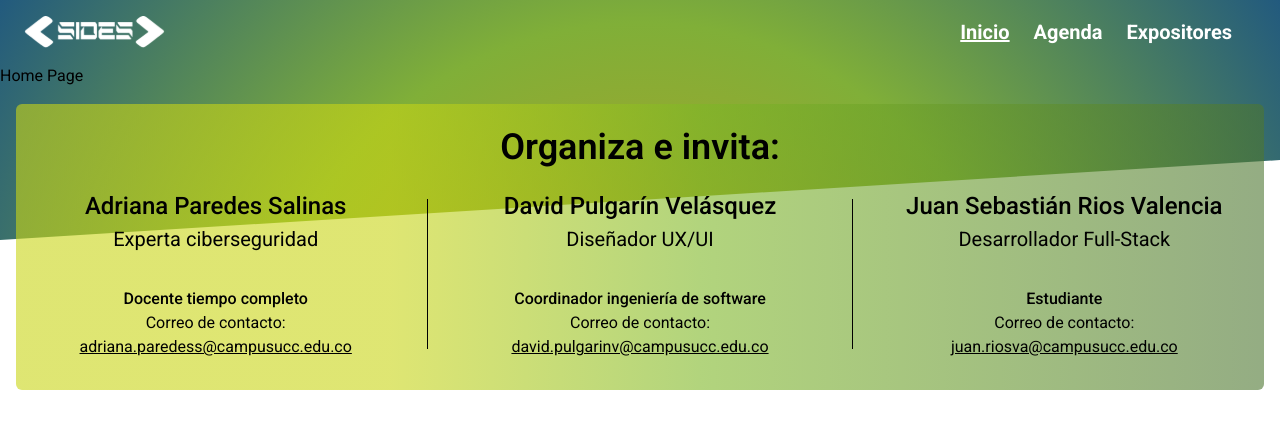
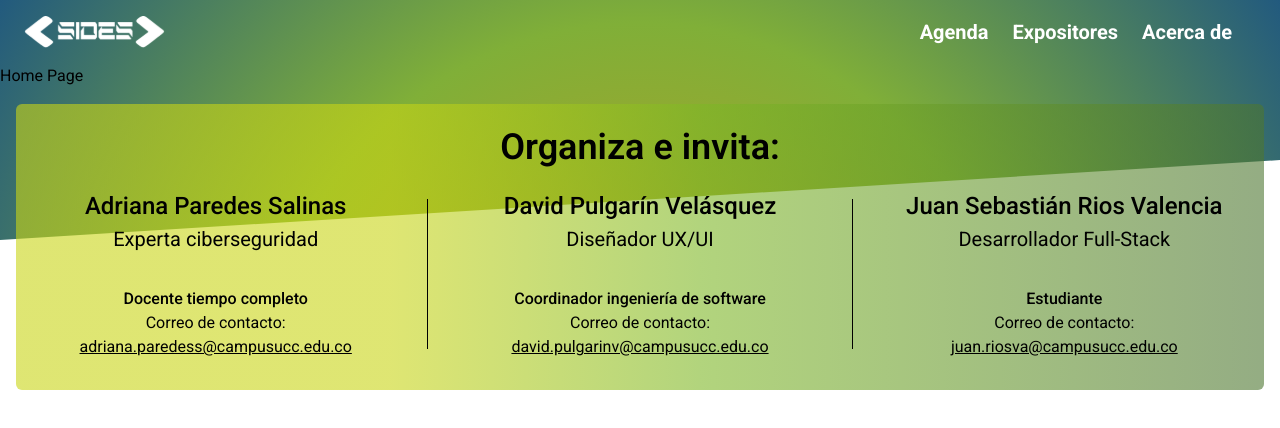
Before and after one commit to UCC-Medellin/sides, a React (Vite) app: page / in a window 1280 px wide. Shown: the top 428 px of the page. Built offline with nearby package versions, Linux system fonts and the light colour scheme.

Commit message:
Fix: Routes and available pages

```diff
--- a/src/components/Header.jsx
+++ b/src/components/Header.jsx
@@ -34,7 +34,9 @@ const Header = () => {
       }}
     >
       <div className="max-w-7xl mx-auto flex justify-between items-center px-6">
-        <img src={logo} className="self-center aspect-auto max-h-[32px] w-fit"/>
+        <NavLink to={"/"}>
+          <img src={logo} className="self-center aspect-auto max-h-[32px] w-fit"/>
+        </NavLink>
 
         {/* Botón hamburguesa */}
         <button
@@ -71,18 +73,6 @@ const Header = () => {
         <ul className="hidden md:flex gap-6 text-white font-medium px-6">
           <li>
             <NavLink
-              to="/"
-              className={({ isActive }) => {
-                let className = "font-bold text-xl ";
-                className += isActive ? "underline" : "hover:underline";
-                return className;
-              }}
-            >
-              Inicio
-            </NavLink>
-          </li>
-          <li>
-            <NavLink
               to="/agenda"
               className={({ isActive }) => {
                 let className = "font-bold text-xl ";
@@ -105,28 +95,28 @@ const Header = () => {
               Expositores
             </NavLink>
           </li>
+          <li>
+            <NavLink
+              to="/acerca-de-nosotros"
+              className={({ isActive }) => {
+                let className = "font-bold text-xl ";
+                className += isActive ? "underline" : "hover:underline";
+                return className;
+              }}
+            >
+              Acerca de
+            </NavLink>
+          </li>
         </ul>
       </div>
 
       {/* Menú móvil */}
       {menuOpen && (
-        <ul className="backdrop-blur-[100px] absolute md:hidden mt-4 space-y-2 px-6 py-2 text-white font-medium w-full shadow-md"
+        <ul className="backdrop-blur-[100px] absolute md:hidden mt-4 space-y-2 px-6 py-2 text-white font-medium w-full shadow-md backdrop-blur-md"
           style={{
             background: `radial-gradient(ellipse at bottom, #9FA62C 10%, #80AF38 40%, #225A7E 300%)`,
           }}
         >
-          <li>
-            <NavLink
-              to="/"
-              className={({ isActive }) => {
-                let className = "text-md block ";
-                className += isActive ? "underline font-bold" : "hover:underline hover:font-bold";
-                return className;
-              }}
-            >
-              Inicio
-            </NavLink>
-          </li>
           <li>
             <NavLink
               to="/agenda"
@@ -151,6 +141,18 @@ const Header = () => {
               Expositores
             </NavLink>
           </li>
+          <li>
+            <NavLink
+              to="/acerca-de-nosotros"
+              className={({ isActive }) => {
+                let className = "text-md block ";
+                className += isActive ? "underline font-bold" : "hover:underline hover:font-bold";
+                return className;
+              }}
+            >
+              Acerca de
+            </NavLink>
+          </li>
         </ul>
       )}
     </nav>
```
